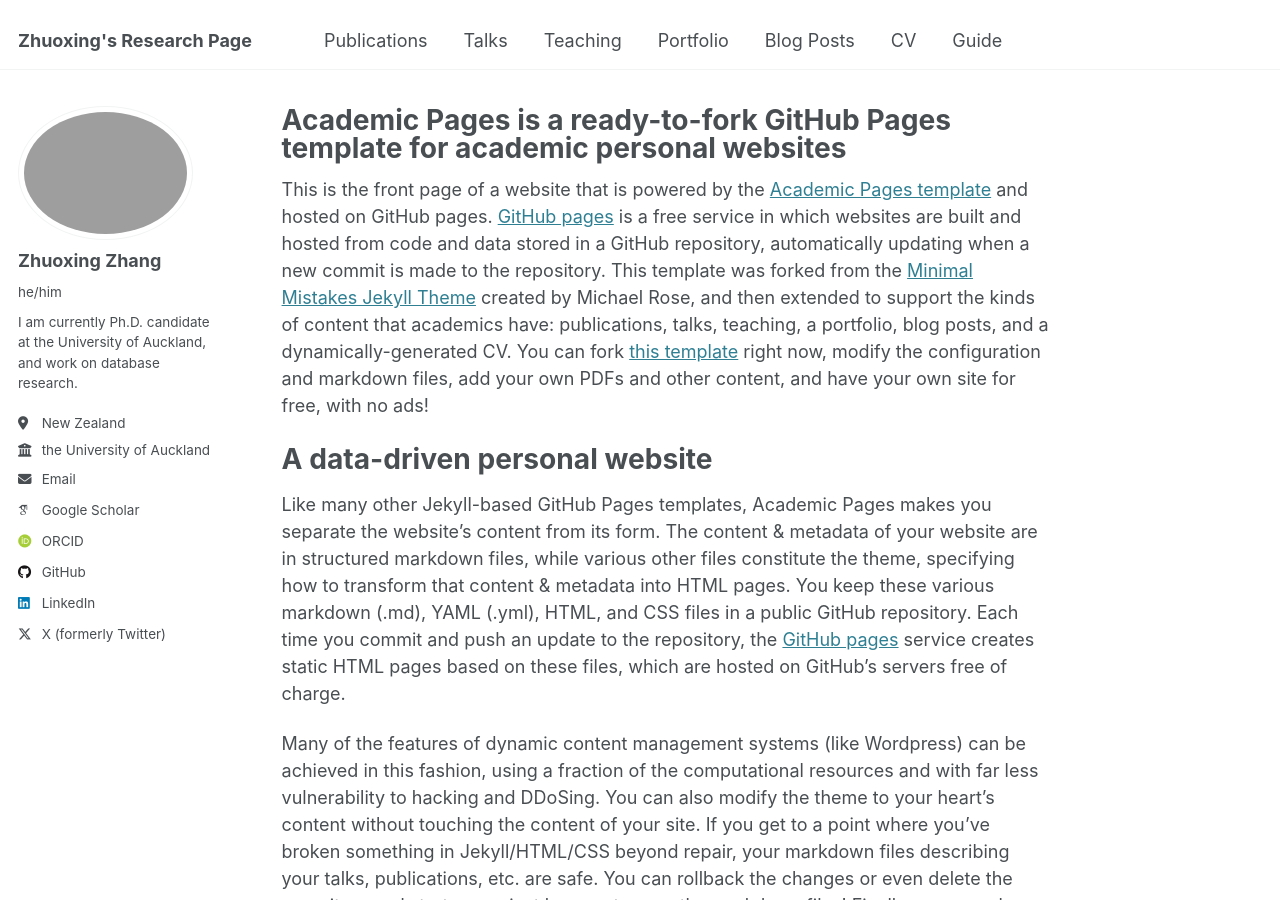
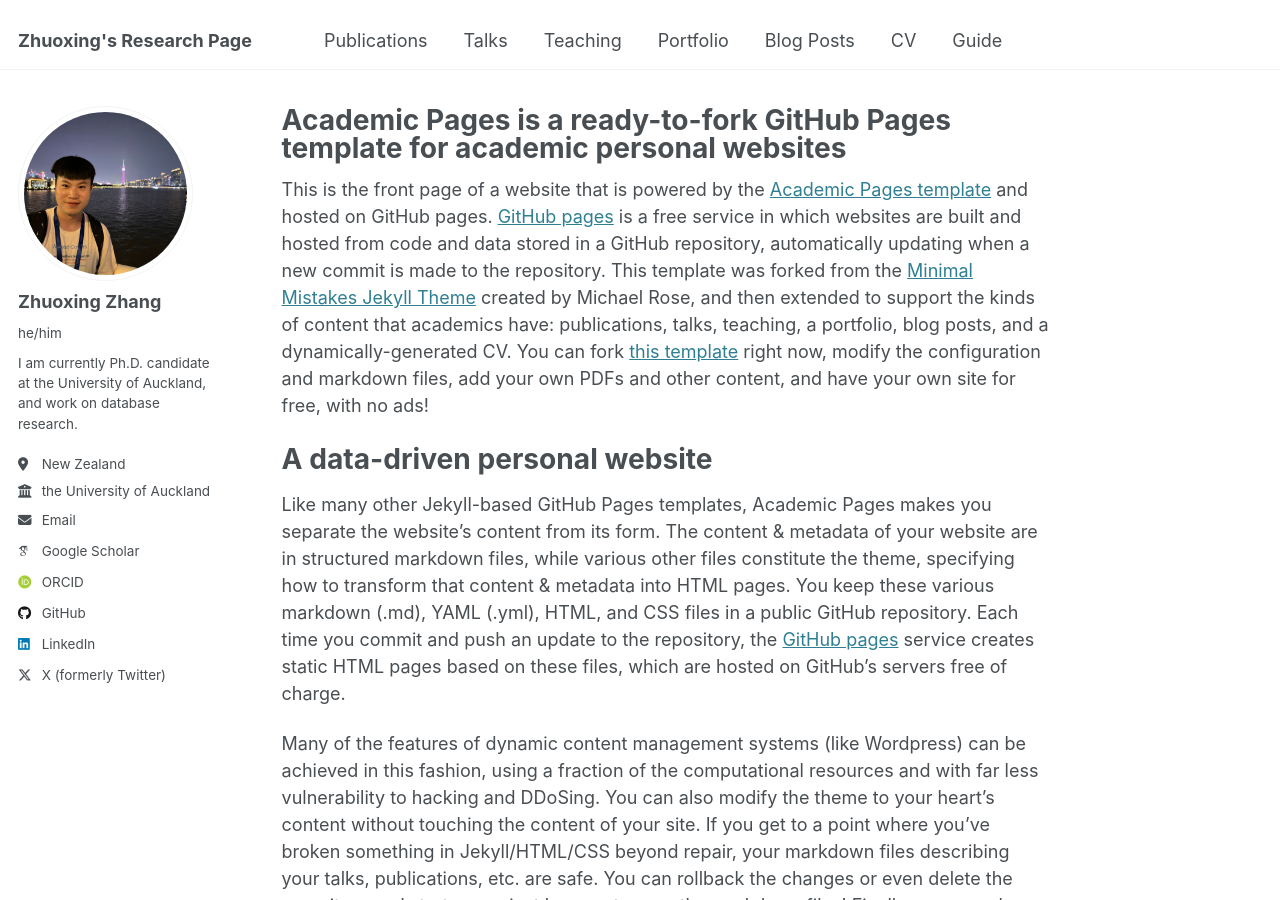
Before and after one commit to zhuoxingzhang/zhuoxingzhang.github.io, a Jekyll site: the page built from _pages/about.md, in a window 1280 px wide and 900 px high. Built offline with Jekyll 4.4.1, drawn with Linux system fonts in a browser that asks for light colours; some web fonts are replaced.

Commit message:
Update _config.yml

```diff
--- a/_config.yml
+++ b/_config.yml
@@ -22,7 +22,7 @@ repository               : "github.com/ZhuoxingZhang"
 #               Additional customization can be done by editing /_includes/author-profile.html
 author:
   # Biographic information
-  avatar           : "zhuoxing.png"
+  avatar           : "zhuoxing.jpg"
   name             : "Zhuoxing Zhang"
   pronouns         : "he/him" # example: "she/her"
   bio              : "I am currently Ph.D. candidate at the University of Auckland, and work on database research."
```
